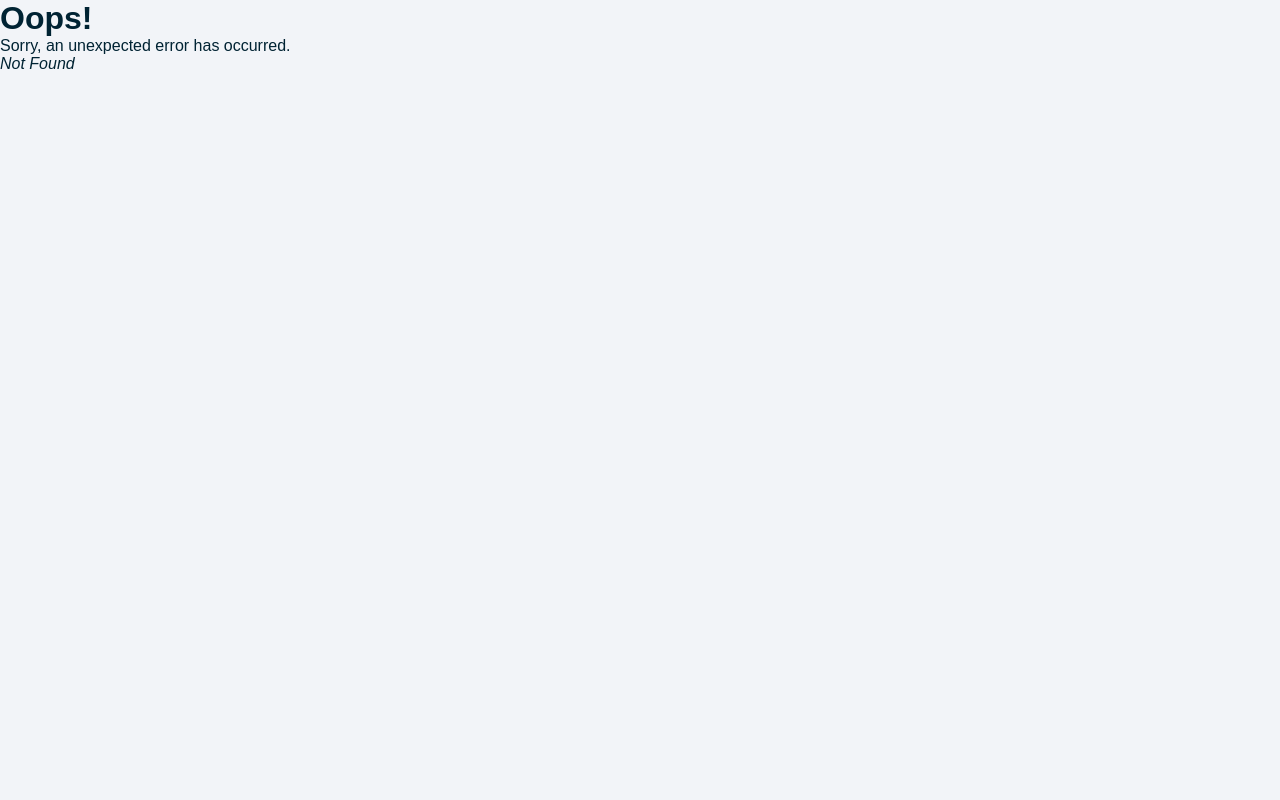
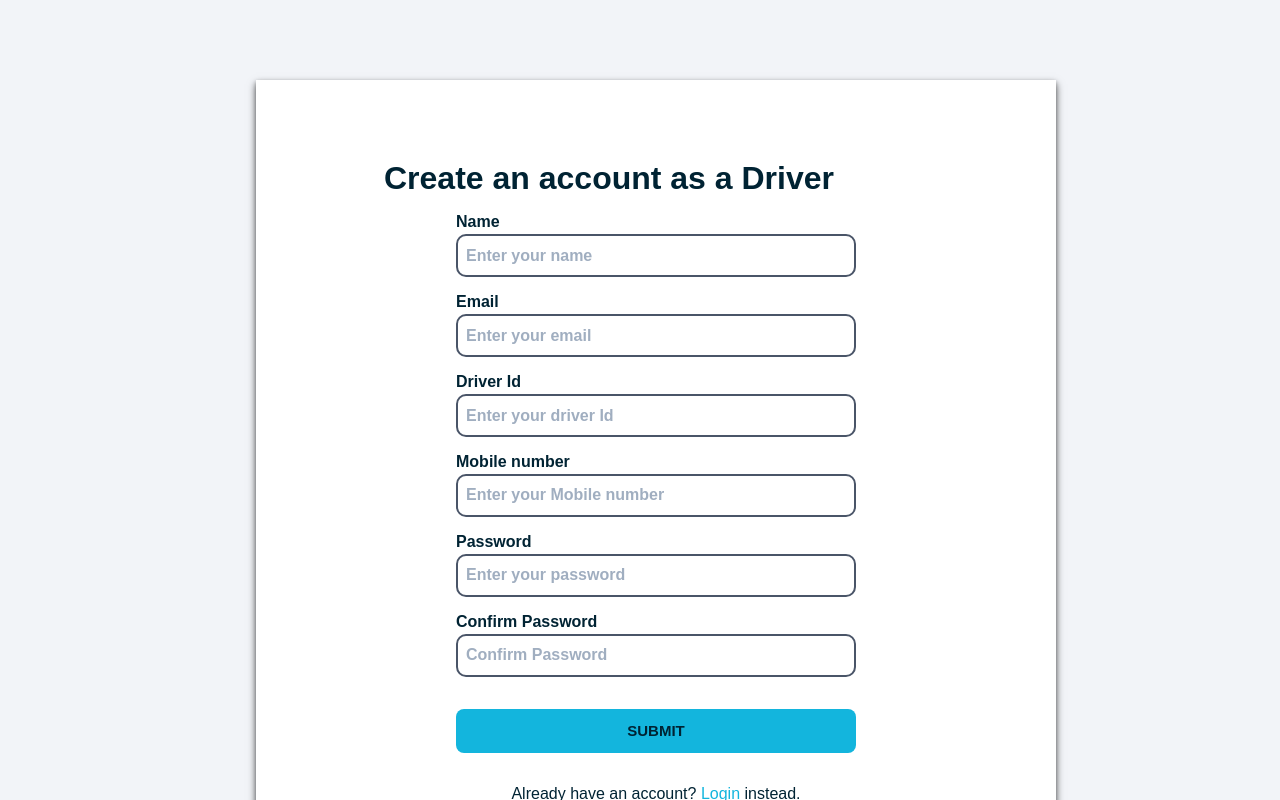
Before and after one commit to ImranMir32/Teacher-Go-Front-end, a React (Create React App) app: page /driver-signup in a window 1280 px wide. Before the commit this address had no page. Shown: the top 800 px of the page. Built offline with nearby package versions, Linux system fonts and the light colour scheme.

Commit message:
adding driver signup form

```diff
--- a/src/App.js
+++ b/src/App.js
@@ -4,6 +4,7 @@ import { createBrowserRouter, RouterProvider } from "react-router-dom";
 import ErrorPage from "./error.page.jsx";
 
 import TeacherSignupForm from "./routes/TeacherSignupForm";
+import DriverSignupForm from "./routes/DriverSignupForm.jsx";
 // import CpGuide from "./routes/CP-Guide";
 // import SigninForm from "./routes/SigninForm";
 // import SignupForm from "./routes/SignupForm";
@@ -17,6 +18,11 @@ const router = createBrowserRouter([
   {
     path: "/",
     element: <TeacherSignupForm />,
+    errorElement: <ErrorPage />,
+  },
+  {
+    path: "/driver-signup",
+    element: <DriverSignupForm />,
     errorElement: <ErrorPage />,
   },
   // {
--- /dev/null
+++ b/src/routes/DriverSignupForm.jsx
@@ -0,0 +1,194 @@
+import React, { useEffect } from "react";
+import "../styles/main.css";
+import { useFormik } from "formik";
+import { driverSignUpSchema } from "../schemas/schemas";
+// import imgSignUp from "../assets/signup.svg";
+// import Navbar from "../components/Navbar";
+import { Link } from "react-router-dom";
+// import Footer from "../components/Footer";
+
+// import { ToastContainer, toast } from "react-toastify";
+// import "react-toastify/dist/ReactToastify.css";
+
+const onSubmit = async (values, actions) => {
+  console.log(values);
+  console.log(actions);
+  console.log("ok");
+  console.log(JSON.stringify(values));
+
+  //   let result = await fetch("http://localhost:4000/api/users/signin", {
+  //     method: "POST",
+  //     body: JSON.stringify(values),
+  //     headers: {
+  //       "Content-Type": "application/json",
+  //     },
+  //   });
+  //   result = await result.json();
+  //   // console.log("result--> ", result.newUser);
+  //   actions.resetForm();
+
+  //   if (result.newUser) {
+  //     toast.success("Account has been created !", {
+  //       position: toast.POSITION.TOP_RIGHT,
+  //     });
+  //     setTimeout(() => {
+  //       window.location.href = "/signin";
+  //     }, 2000);
+  //   } else {
+  //     toast.warning("Email is already used try another email !", {
+  //       position: toast.POSITION.TOP_RIGHT,
+  //     });
+  //   }
+};
+
+const DriverSignupForm = () => {
+  useEffect(() => {
+    window.scrollTo(0, 0); // scroll to the top of the page
+  }, []);
+  const {
+    values,
+    errors,
+    touched,
+    isSubmitting,
+    handleBlur,
+    handleChange,
+    handleSubmit,
+  } = useFormik({
+    initialValues: {
+      name: "",
+      email: "",
+      driverId: "",
+      phone: "",
+      password: "",
+      confirmPassword: "",
+    },
+    validationSchema: driverSignUpSchema,
+    onSubmit,
+  });
+
+  console.log(errors);
+  return (
+    <>
+      <main class="main">
+        <div class="container">
+          <div class="form-container">
+            <h1>Create an account as a Driver</h1>
+            <form class="login form" onSubmit={handleSubmit} autoComplete="off">
+              {/* name */}
+              <label htmlFor="name">Name</label>
+              <input
+                value={values.name}
+                onChange={handleChange}
+                id="name"
+                type="text"
+                placeholder="Enter your name"
+                onBlur={handleBlur}
+                className={errors.name && touched.name ? "input-error" : ""}
+              />
+              {errors.name && touched.name && (
+                <p className="error">{errors.name}</p>
+              )}
+
+              {/* email */}
+              <label htmlFor="email">Email</label>
+              <input
+                value={values.email}
+                onChange={handleChange}
+                id="email"
+                type="email"
+                placeholder="Enter your email"
+                onBlur={handleBlur}
+                className={errors.email && touched.email ? "input-error" : ""}
+              />
+              {errors.email && touched.email && (
+                <p className="error">{errors.email}</p>
+              )}
+
+              {/* driverId */}
+              <label htmlFor="driverId">Driver Id</label>
+              <input
+                value={values.driverId}
+                onChange={handleChange}
+                id="driverId"
+                type="text"
+                placeholder="Enter your driver Id"
+                onBlur={handleBlur}
+                className={
+                  errors.driverId && touched.driverId ? "input-error" : ""
+                }
+              />
+              {errors.driverId && touched.driverId && (
+                <p className="error">{errors.driverId}</p>
+              )}
+
+              {/* Mobile number */}
+              <label htmlFor="phone">Mobile number</label>
+              <input
+                value={values.phone}
+                onChange={handleChange}
+                id="phone"
+                type="text"
+                placeholder="Enter your Mobile number"
+                onBlur={handleBlur}
+                className={errors.phone && touched.phone ? "input-error" : ""}
+              />
+              {errors.phone && touched.phone && (
+                <p className="error">{errors.phone}</p>
+              )}
+
+              {/* passwword */}
+              <label htmlFor="password">Password</label>
+              <input
+                id="password"
+                type="password"
+                placeholder="Enter your password"
+                value={values.password}
+                onChange={handleChange}
+                onBlur={handleBlur}
+                className={
+                  errors.password && touched.password ? "input-error" : ""
+                }
+              />
+              {errors.password && touched.password && (
+                <p className="error">{errors.password}</p>
+              )}
+
+              {/* confirmPasswword */}
+              <label htmlFor="confirmPassword">Confirm Password</label>
+              <input
+                id="confirmPassword"
+                type="password"
+                placeholder="Confirm Password"
+                value={values.confirmPassword}
+                onChange={handleChange}
+                onBlur={handleBlur}
+                className={
+                  errors.confirmPassword && touched.confirmPassword
+                    ? "input-error"
+                    : ""
+                }
+              />
+              {errors.confirmPassword && touched.confirmPassword && (
+                <p className="error">{errors.confirmPassword}</p>
+              )}
+
+              {/* button */}
+              <button disabled={isSubmitting} type="submit" class="button">
+                Submit
+              </button>
+              {/* <ToastContainer /> */}
+
+              {/* login  */}
+              <div class="info">
+                Already have an account? <Link to="/signin">Login</Link>{" "}
+                instead.
+              </div>
+            </form>
+          </div>
+        </div>
+      </main>
+    </>
+  );
+};
+
+export default DriverSignupForm;
--- a/src/schemas/schemas.js
+++ b/src/schemas/schemas.js
@@ -10,6 +10,28 @@ export const teacherSignUpSchema = yup.object().shape({
   name: yup.string().min(4).required("Name is a required field"),
   email: yup.string().email("Please enter a valid email").required("Required"),
   teacherId: yup.string().required("Teacher Id is a required field"),
+  phone: yup
+    .string()
+    .matches(phoneBd, { message: "Enter a valid phone number" })
+    .required("Required"),
+  password: yup
+    .string()
+    .min(5)
+    .matches(passwordRules, {
+      message:
+        "Password with minimum 5 characters, 1 upper case letter, 1 lower case letter, 1 numeric digit.",
+    })
+    .required("Required"),
+  confirmPassword: yup
+    .string()
+    .oneOf([yup.ref("password"), null], "Passwords must match")
+    .required("Required"),
+});
+
+export const driverSignUpSchema = yup.object().shape({
+  name: yup.string().min(4).required("Name is a required field"),
+  email: yup.string().email("Please enter a valid email").required("Required"),
+  driverId: yup.string().required("Driver Id is a required field"),
   phone: yup
     .string()
     .matches(phoneBd, { message: "Enter a valid phone number" })
```
